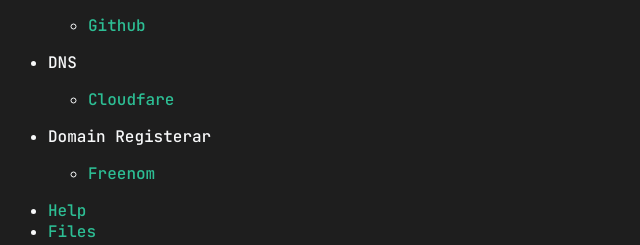
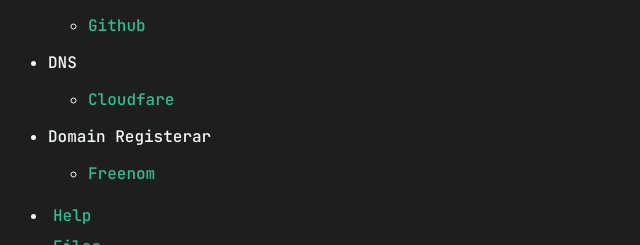
Before and after one commit to shivanshguleria/shivanshguleria.ml, a web app: file src/pages/about.html in a window 1280 px wide. Shown: the part 38-283 px from the top of the page, without its empty margins (0-640 px from the left). Run offline with its HTML, style and script files only (its server is not run), Linux system fonts and the light colour scheme.

Commit message:
edited pading

```diff
--- a/src/css/styles.css
+++ b/src/css/styles.css
@@ -119,7 +119,9 @@
      color: #1e1e1e;
    }
 
-
+.about-li {
+     padding: 5px;
+}
 
 
    /*#1a7b5f #239273*/
```
